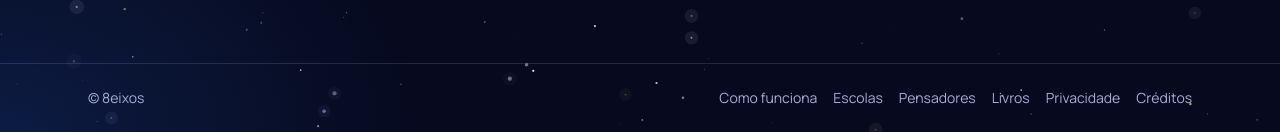
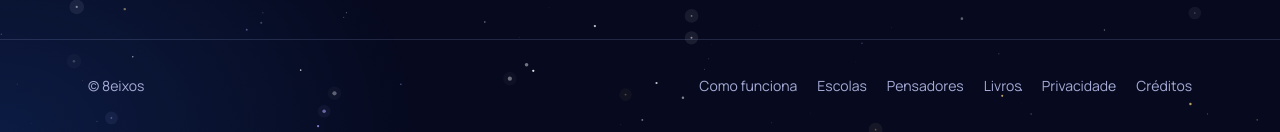
Before and after one commit to DevTheusP/8eixos, a Next.js app: page /comparar in a window 1280 px wide. Shown: the part 668-800 px from the top of the page. Built offline with nearby package versions, Linux system fonts and the light colour scheme; no server answers; a web font is replaced by a local one.

Commit message:
fix: links do rodapé com área de toque de 44px no celular

```diff
--- a/src/components/SiteFooter.tsx
+++ b/src/components/SiteFooter.tsx
@@ -5,14 +5,14 @@ export function SiteFooter() {
   return (
     <footer className="mt-auto border-t border-line">
       <div className="mx-auto flex max-w-6xl flex-wrap justify-between gap-4 px-4 py-6 text-sm text-mute sm:px-6">
-        <span>© {SITE_NAME}</span>
-        <nav className="flex flex-wrap gap-4">
-          <Link href="/sobre" className="hover:text-ink">Como funciona</Link>
-          <Link href="/escolas" className="hover:text-ink">Escolas</Link>
-          <Link href="/pensadores" className="hover:text-ink">Pensadores</Link>
-          <Link href="/livros" className="hover:text-ink">Livros</Link>
-          <Link href="/privacidade" className="hover:text-ink">Privacidade</Link>
-          <Link href="/creditos" className="hover:text-ink">Créditos</Link>
+        <span className="inline-flex min-h-11 items-center">© {SITE_NAME}</span>
+        <nav className="-mx-2 flex flex-wrap gap-x-1">
+          <Link href="/sobre" className="inline-flex min-h-11 items-center rounded-lg px-2 hover:text-ink">Como funciona</Link>
+          <Link href="/escolas" className="inline-flex min-h-11 items-center rounded-lg px-2 hover:text-ink">Escolas</Link>
+          <Link href="/pensadores" className="inline-flex min-h-11 items-center rounded-lg px-2 hover:text-ink">Pensadores</Link>
+          <Link href="/livros" className="inline-flex min-h-11 items-center rounded-lg px-2 hover:text-ink">Livros</Link>
+          <Link href="/privacidade" className="inline-flex min-h-11 items-center rounded-lg px-2 hover:text-ink">Privacidade</Link>
+          <Link href="/creditos" className="inline-flex min-h-11 items-center rounded-lg px-2 hover:text-ink">Créditos</Link>
         </nav>
       </div>
     </footer>
```
